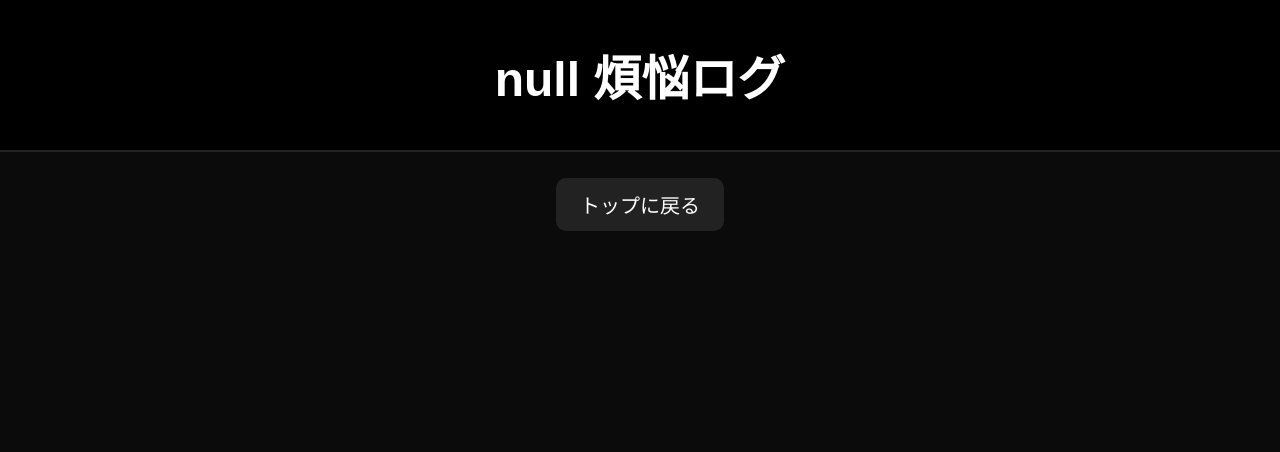
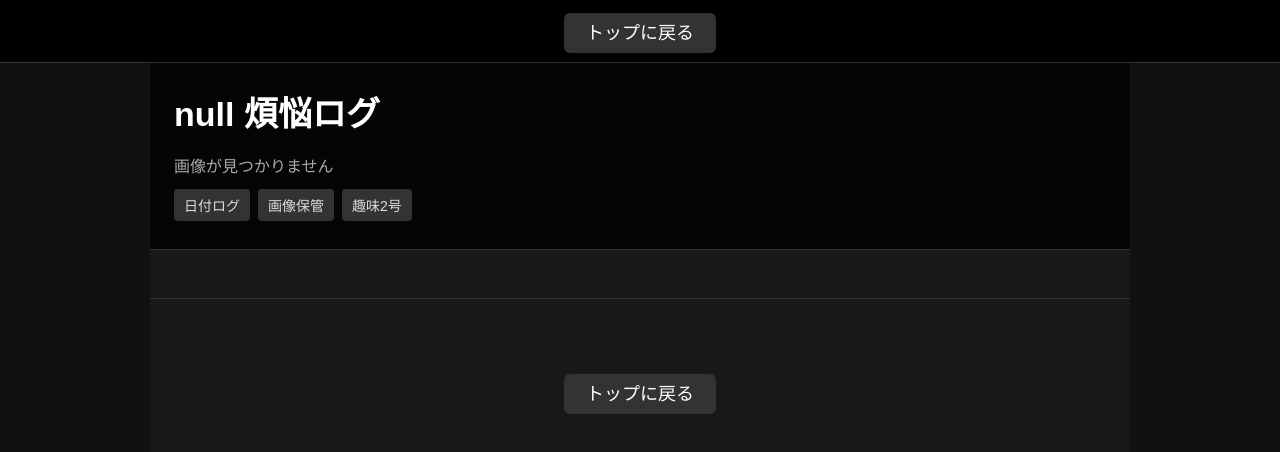
Before and after one commit to ryusin123/-123.github.io, a plain HTML site: page date.html in a window 1280 px wide. Drawn offline with Linux system fonts and the light colour scheme.

Commit message:
Update date.html

```diff
--- a/date.html
+++ b/date.html
@@ -7,32 +7,166 @@
 <title>趣味2号 日付ログ</title>
 
 <style>
-body{background:#0b0b0b;color:white;margin:0;font-family:sans-serif;}
-header{background:#000;text-align:center;padding:40px 20px;font-size:48px;font-weight:bold;border-bottom:2px solid #222;}
-.top-area{text-align:center;padding:20px;}
-.top-area a{display:inline-block;background:#222;color:white;text-decoration:none;padding:12px 24px;border-radius:10px;font-size:20px;margin:6px;}
-.gallery{display:grid;grid-template-columns:repeat(auto-fill,minmax(300px,1fr));gap:26px;max-width:1500px;margin:0 auto;padding:30px;}
-.card{background:#1b1b1b;border-radius:12px;overflow:hidden;box-shadow:0 0 12px rgba(0,0,0,0.5);}
-.card img{width:100%;height:430px;object-fit:cover;object-position:center top;display:block;}
-.card-body{padding:14px;}
-.card-title{font-size:22px;font-weight:bold;}
-.pagination{text-align:center;padding:30px 20px 70px;}
-.pagination a{display:inline-block;background:#222;color:white;text-decoration:none;padding:12px 20px;margin:6px;border-radius:8px;font-size:20px;}
-.pagination .current{background:#555;}
+body{
+background:#111;
+color:#ddd;
+margin:0;
+font-family:Arial, sans-serif;
+}
+
+.top-return{
+background:#000;
+padding:18px;
+text-align:center;
+border-bottom:1px solid #333;
+}
+
+.top-return a{
+color:#fff;
+background:#333;
+padding:10px 22px;
+border-radius:6px;
+text-decoration:none;
+font-size:18px;
+}
+
+.article{
+max-width:980px;
+margin:0 auto;
+background:#181818;
+min-height:100vh;
+padding-bottom:50px;
+}
+
+.article-header{
+background:#050505;
+padding:28px 24px;
+border-bottom:1px solid #333;
+}
+
+.article-title{
+font-size:34px;
+font-weight:bold;
+color:#fff;
+margin-bottom:14px;
+line-height:1.4;
+}
+
+.article-meta{
+color:#aaa;
+font-size:16px;
+margin-bottom:12px;
+}
+
+.tags{
+display:flex;
+flex-wrap:wrap;
+gap:8px;
+}
+
+.tag{
+background:#333;
+color:#ddd;
+padding:6px 10px;
+border-radius:4px;
+font-size:14px;
+}
+
+.image-list{
+padding:24px 14px;
+}
+
+.image-block{
+margin:0 auto 28px;
+text-align:center;
+}
+
+.image-block img{
+max-width:100%;
+width:auto;
+height:auto;
+display:block;
+margin:0 auto;
+border-radius:4px;
+}
+
+.image-caption{
+color:#888;
+font-size:14px;
+margin-top:8px;
+}
+
+.pagination{
+text-align:center;
+padding:30px 10px;
+border-top:1px solid #333;
+}
+
+.pagination a{
+display:inline-block;
+background:#333;
+color:white;
+text-decoration:none;
+padding:10px 16px;
+margin:5px;
+border-radius:5px;
+font-size:18px;
+}
+
+.pagination .current{
+background:#666;
+}
+
+.bottom-return{
+text-align:center;
+padding:20px;
+}
+
+.bottom-return a{
+color:#fff;
+background:#333;
+padding:10px 22px;
+border-radius:6px;
+text-decoration:none;
+font-size:18px;
+}
 </style>
 </head>
 
 <body>
 
-<header id="pageTitle">煩悩ログ</header>
-
-<div class="top-area">
+<div class="top-return">
 <a href="index.html">トップに戻る</a>
 </div>
 
-<div class="gallery" id="gallery"></div>
+<main class="article">
 
-<div class="pagination" id="pagination"></div>
+<div class="article-header">
+<div class="article-title" id="pageTitle">
+煩悩ログ
+</div>
+
+<div class="article-meta" id="pageMeta">
+</div>
+
+<div class="tags">
+<span class="tag">日付ログ</span>
+<span class="tag">画像保管</span>
+<span class="tag">趣味2号</span>
+</div>
+</div>
+
+<div class="image-list" id="imageList">
+</div>
+
+<div class="pagination" id="pagination">
+</div>
+
+<div class="bottom-return">
+<a href="index.html">トップに戻る</a>
+</div>
+
+</main>
 
 <script>
 const PER_PAGE = 50;
@@ -41,28 +175,39 @@ const params = new URLSearchParams(window.location.search);
 const date = params.get("date");
 const currentPage = Number(params.get("page") || 1);
 
-document.getElementById("pageTitle").innerText = date + " 煩悩ログ";
+document.getElementById("pageTitle").innerText =
+date + " 煩悩ログ";
 
 fetch("posts.json")
 .then(response => response.json())
 .then(posts => {
+
 const target = posts.find(p => p.date === date);
-if(!target) return;
+
+if(!target){
+    document.getElementById("pageMeta").innerText =
+    "画像が見つかりません";
+    return;
+}
 
 const images = target.images;
 const totalPages = Math.ceil(images.length / PER_PAGE);
+
+document.getElementById("pageMeta").innerText =
+date + " / " + images.length + "枚 / " + currentPage + "ページ目";
+
 const start = (currentPage - 1) * PER_PAGE;
 const end = start + PER_PAGE;
 const pageImages = images.slice(start,end);
 
-const gallery = document.getElementById("gallery");
+const imageList = document.getElementById("imageList");
 
 pageImages.forEach((img,index) => {
-gallery.innerHTML += `
-<div class="card">
-<img src="${img}">
-<div class="card-body">
-<div class="card-title">今日の煩悩 ${start + index + 1}</div>
+    imageList.innerHTML += `
+        <div class="image-block">
+            <img src="${img}" alt="">
+            <div class="image-caption">
+                ${start + index + 1} / ${images.length}
             </div>
         </div>
     `;
@@ -71,22 +216,33 @@ gallery.innerHTML += `
 const pagination = document.getElementById("pagination");
 
 if(totalPages > 1){
+
     if(currentPage > 1){
-pagination.innerHTML += `<a href="date.html?date=${date}&page=${currentPage - 1}">前へ</a>`;
+        pagination.innerHTML += `
+            <a href="date.html?date=${date}&page=${currentPage - 1}">前へ</a>
+        `;
     }
 
-for(let i=1;i<=totalPages;i++){
+    for(let i = 1; i <= totalPages; i++){
         if(i === currentPage){
-pagination.innerHTML += `<a class="current" href="date.html?date=${date}&page=${i}">${i}</a>`;
+            pagination.innerHTML += `
+                <a class="current" href="date.html?date=${date}&page=${i}">${i}</a>
+            `;
         }else{
-pagination.innerHTML += `<a href="date.html?date=${date}&page=${i}">${i}</a>`;
+            pagination.innerHTML += `
+                <a href="date.html?date=${date}&page=${i}">${i}</a>
+            `;
         }
     }
 
     if(currentPage < totalPages){
-pagination.innerHTML += `<a href="date.html?date=${date}&page=${currentPage + 1}">次へ</a>`;
+        pagination.innerHTML += `
+            <a href="date.html?date=${date}&page=${currentPage + 1}">次へ</a>
+        `;
     }
+
 }
+
 });
 </script>
 
```
Lines whose indentation alone changed are shown as unchanged.
